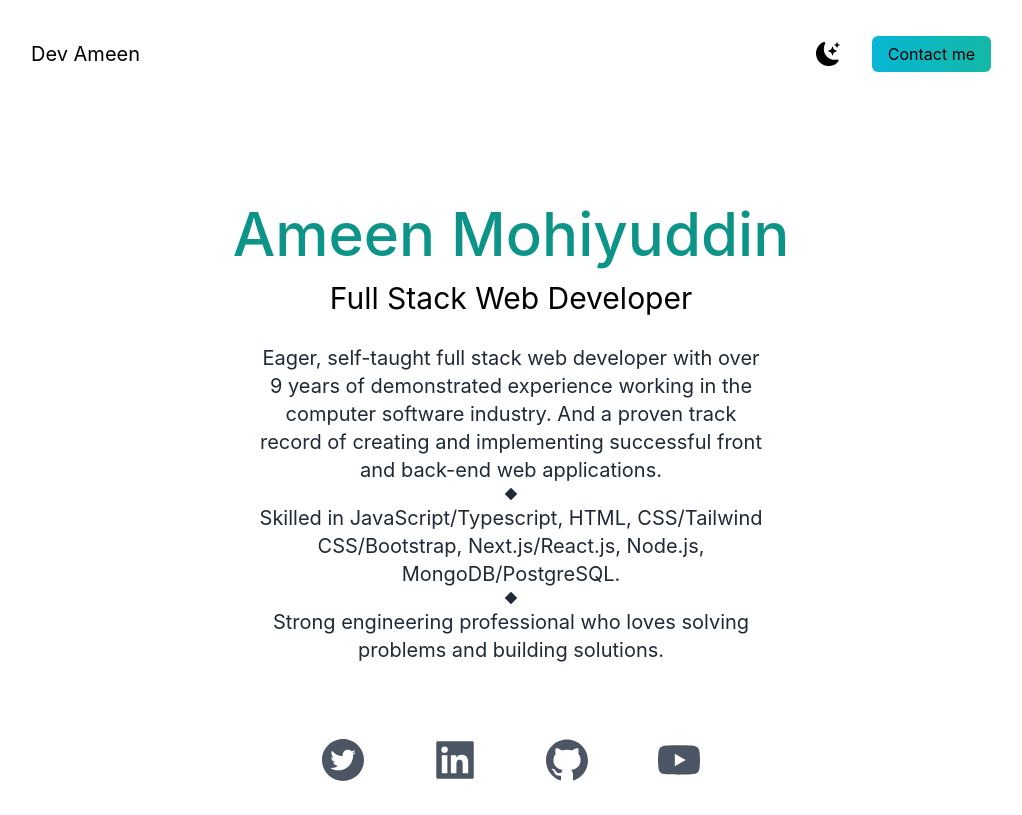
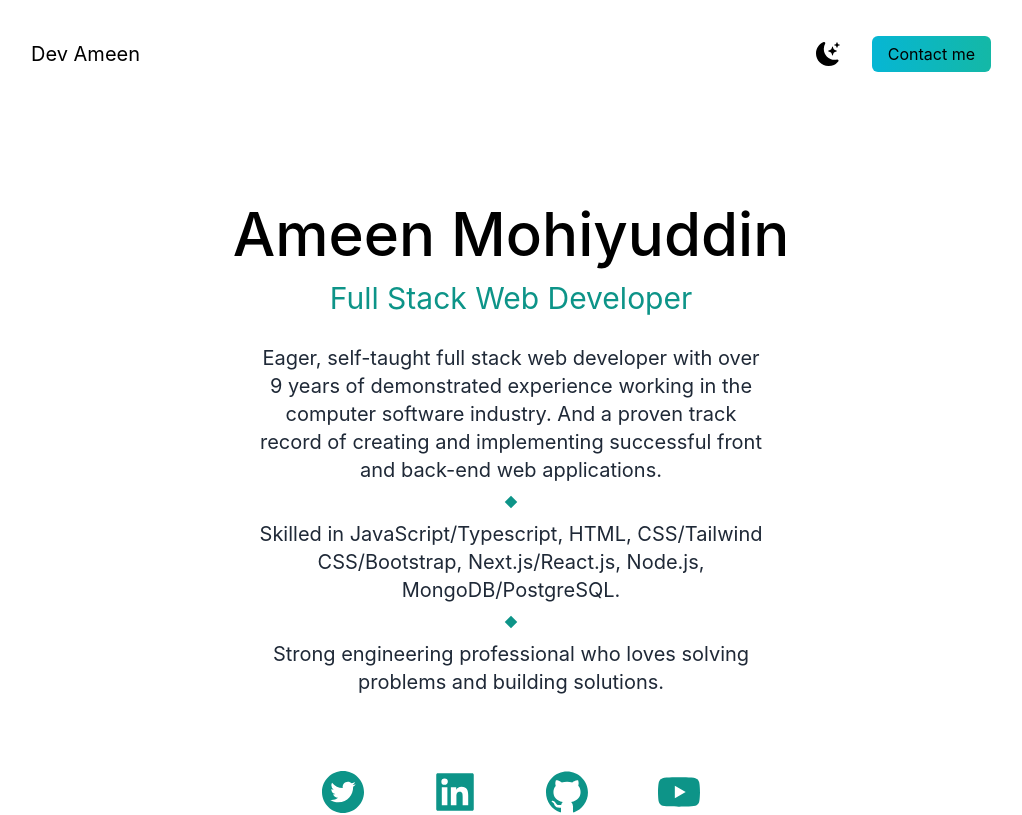
Before and after one commit to Aminizle/Main-Portfolio, a Next.js app in the folder my-project/: page / in a window 1280 px wide. Shown: the top 815 px of the page, without its empty margins (129-1151 px from the left). Built offline with nearby package versions, Linux system fonts and the light colour scheme.

Commit message:
added lower contrast to the dark theme

```diff
--- a/my-project/pages/index.tsx
+++ b/my-project/pages/index.tsx
@@ -43,7 +43,7 @@ export default function Home() {
               <h1 className="text-xl font-burtons dark:text-gray-200">
                 Dev Ameen
               </h1>
-              <ul className="flex items-center">
+              <ul className="flex items-center dark:text-gray-200">
                 <li>
                   <BsFillMoonStarsFill
                     onClick={() => setDarkMode(!darkMode)}
@@ -65,10 +65,10 @@ export default function Home() {
               </ul>
             </nav>
             <div className="text-center p-10">
-              <h2 className="text-5xl py-2 text-teal-600 font-medium md:text-6xl">
+              <h2 className="text-5xl py-2 dark:text-gray-200 font-medium md:text-6xl">
                 Ameen Mohiyuddin
               </h2>
-              <h3 className="text-2xl py-2 md:text-3xl dark:text-gray-200">
+              <h3 className="text-2xl py-2 md:text-3xl text-teal-600">
                 Full Stack Web Developer
               </h3>
               <p className="text-md py-5 leading-8 text-gray-800 md:text-xl max-w-lg mx-auto dark:text-gray-500">
@@ -76,15 +76,15 @@ export default function Home() {
                 demonstrated experience working in the computer software
                 industry. And a proven track record of creating and implementing
                 successful front and back-end web applications.
-                <VscDebugBreakpointLog className="mx-auto" />
+                <VscDebugBreakpointLog className="my-2 mx-auto text-teal-600" />
                 Skilled in JavaScript/Typescript, HTML, CSS/Tailwind
                 CSS/Bootstrap, Next.js/React.js, Node.js, MongoDB/PostgreSQL.
-                <VscDebugBreakpointLog className="mx-auto" />
+                <VscDebugBreakpointLog className="my-2 mx-auto text-teal-600" />
                 Strong engineering professional who loves solving problems and
                 building solutions.
               </p>
             </div>
-            <div className="text-5xl flex justify-center gap-16 py-3 text-gray-600">
+            <div className="text-5xl flex justify-center gap-16 py-3 text-teal-600">
               <a href="https://twitter.com/DevAmeenM">
                 <AiFillTwitterCircle className="cursor-pointer text-5xl" />
               </a>
```
